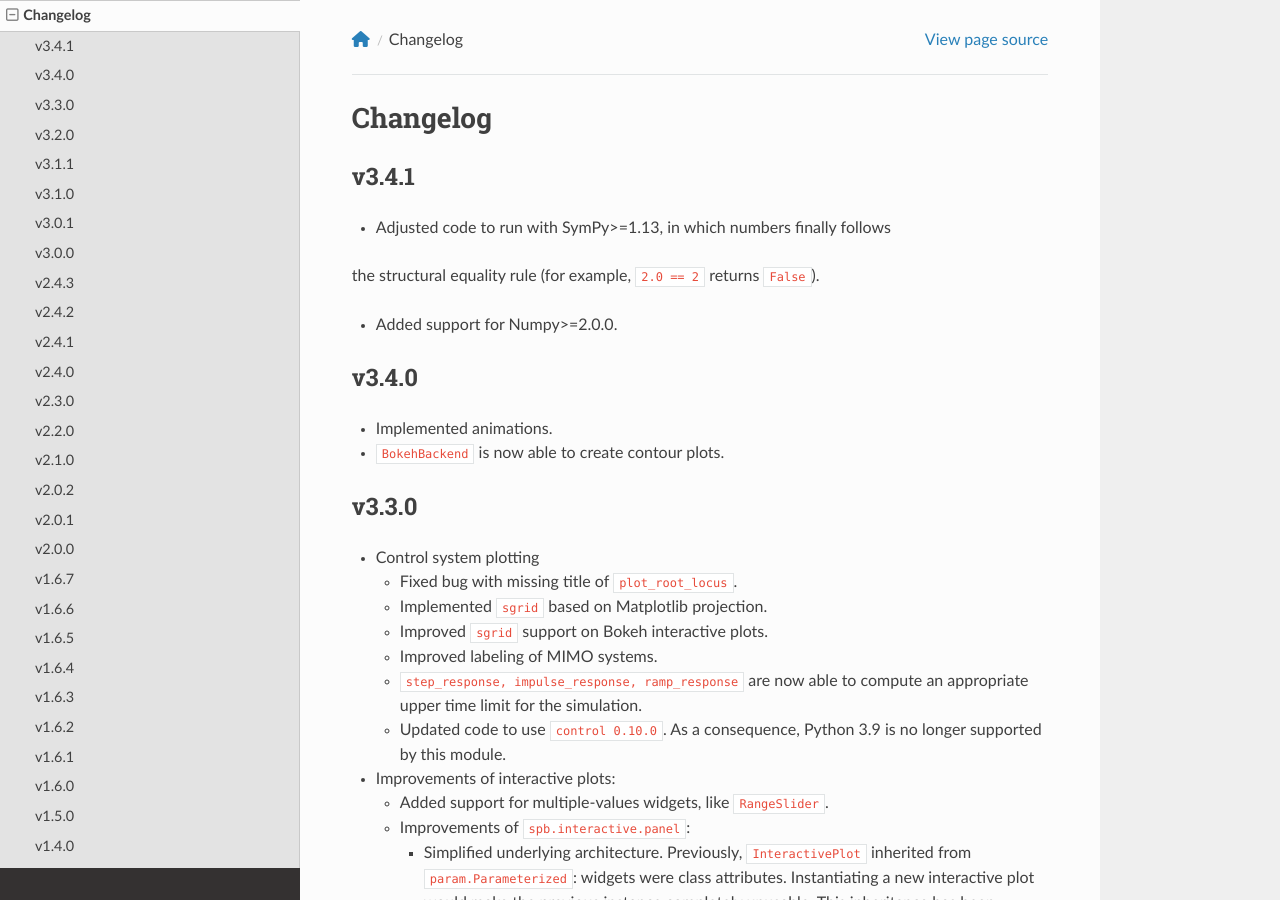
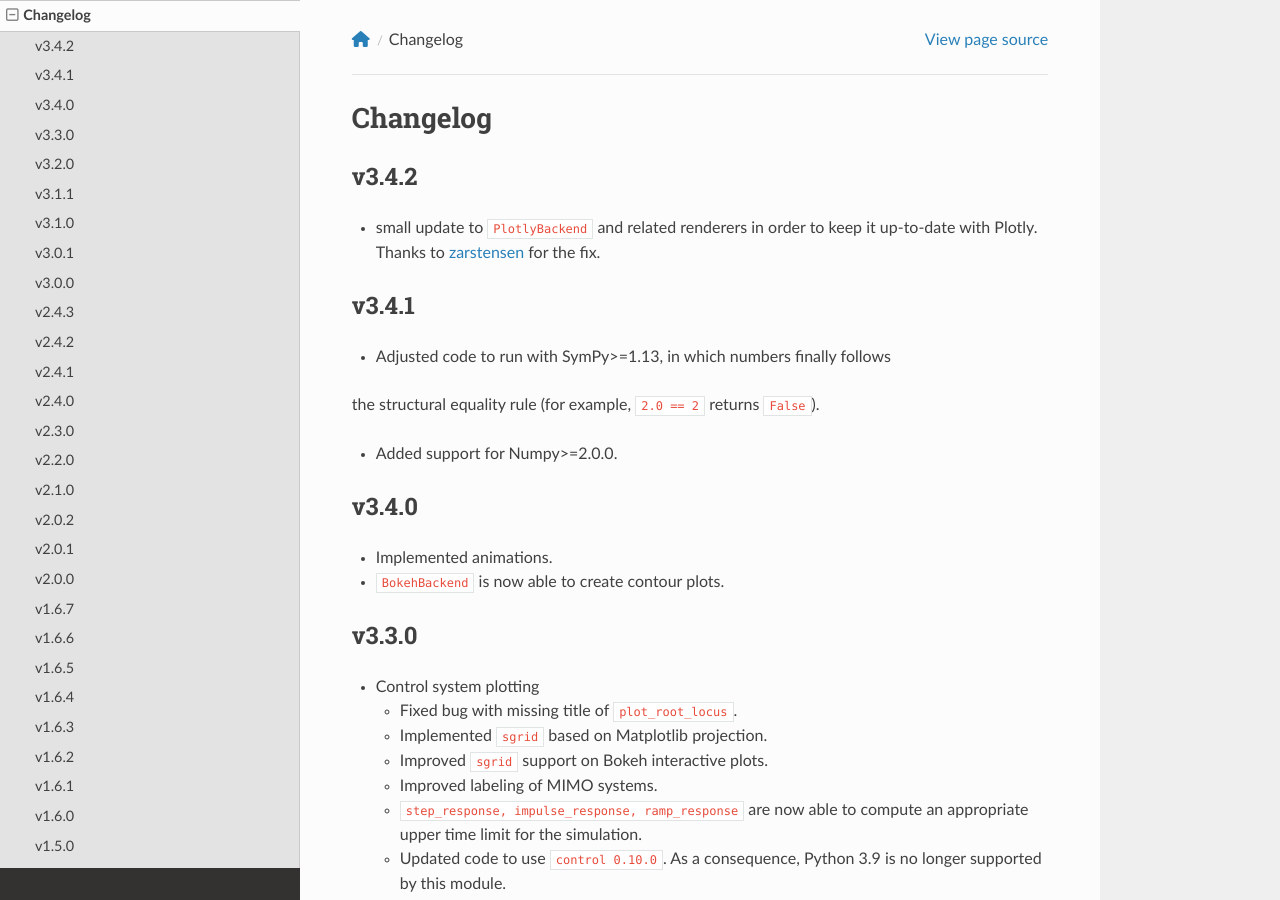
Before and after one commit to Davide-sd/sympy-plot-backends, a Sphinx documentation site: the page built from doc/source/changelog.rst, in a window 1280 px wide and 900 px high. Built offline with Sphinx 7.4.7 and the Read the Docs theme 3.1.0, drawn with Linux system fonts in a browser that asks for light colours; nearby versions of some CDN libraries.

Commit message:
version bump

```diff
--- a/doc/source/changelog.rst
+++ b/doc/source/changelog.rst
@@ -1,6 +1,14 @@
 ==========
  Changelog
 ==========
+
+v3.4.2
+======
+
+* small update to ``PlotlyBackend`` and related renderers in order to keep it
+  up-to-date with Plotly.
+  Thanks to `zarstensen  <https://github.com/zarstensen>`_ for the fix.
+
 
 v3.4.1
 ======
--- a/spb/_version.py
+++ b/spb/_version.py
@@ -1 +1 @@
-__version__ = "3.4.1"
+__version__ = "3.4.2"
```
